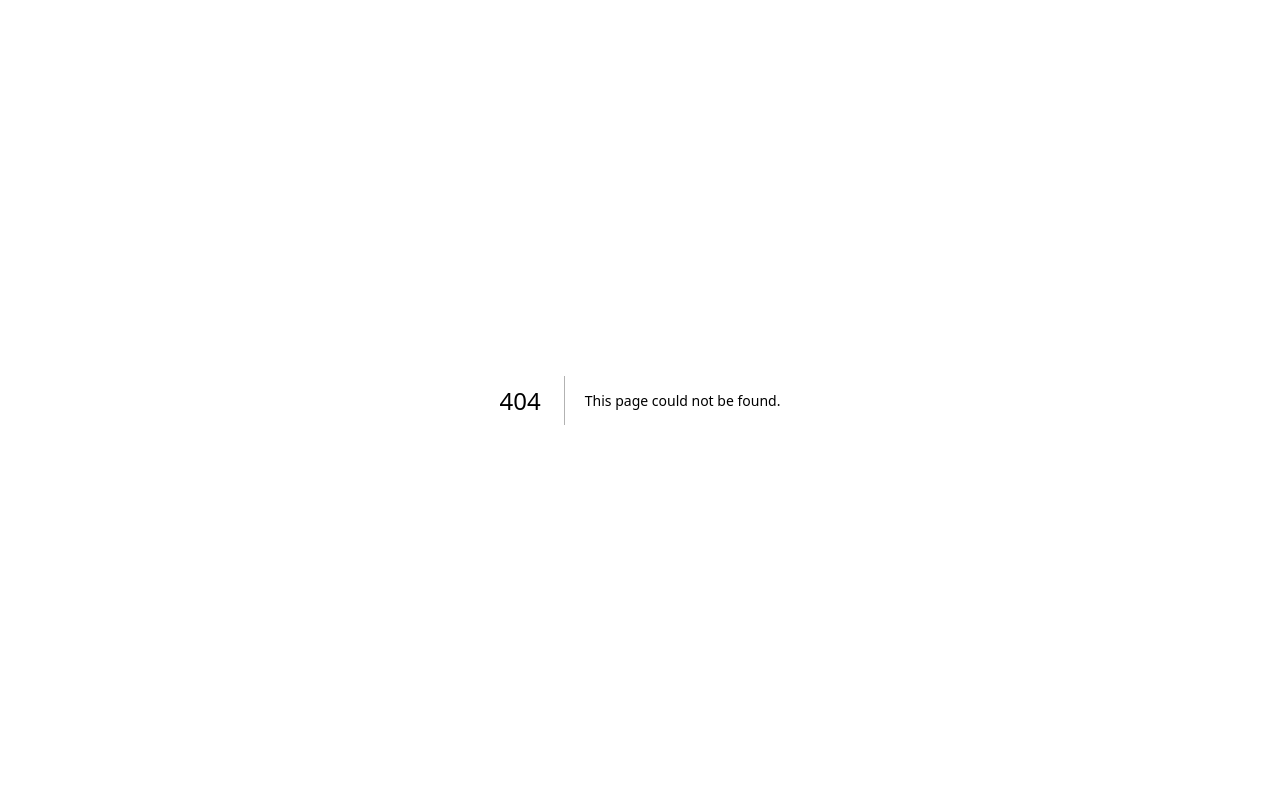
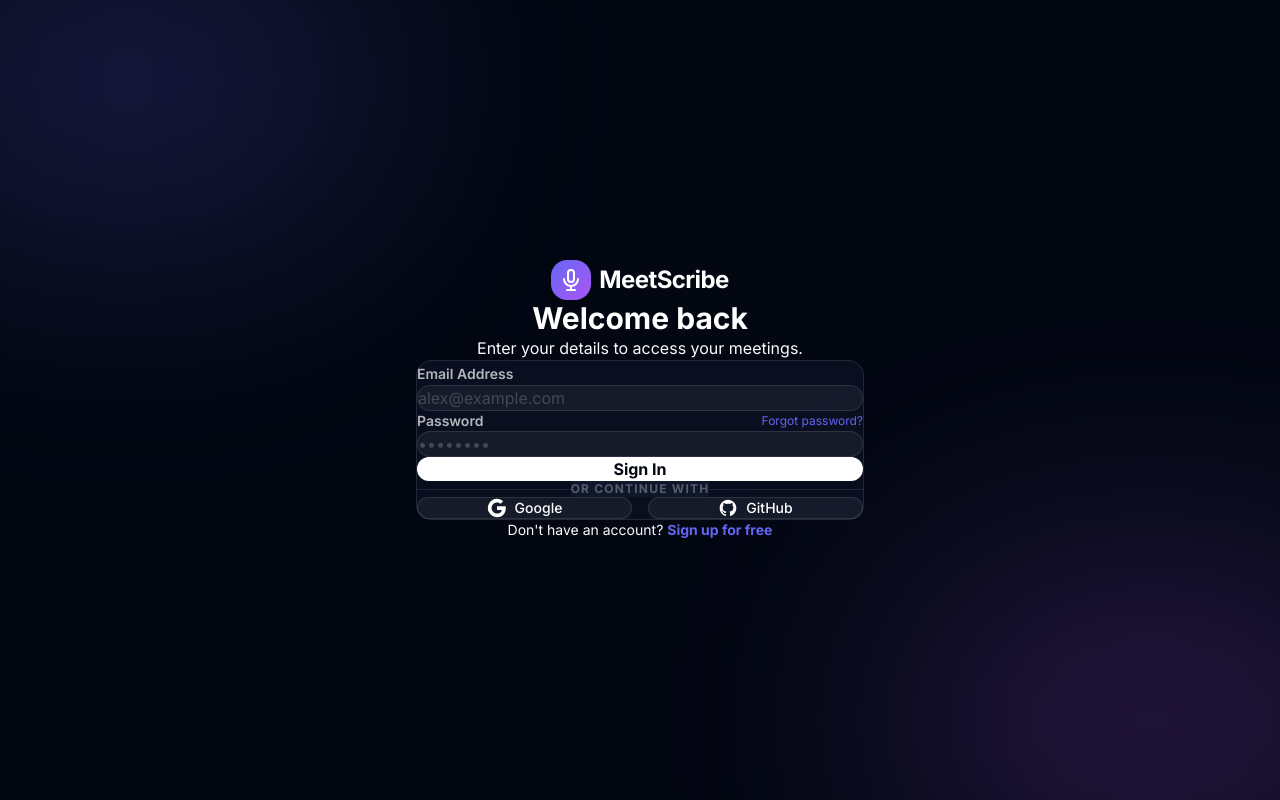
Before and after one commit to BYIRINGIRO-Samuel/Summora, a Next.js app: page /login in a window 1280 px wide. Before the commit this address had no page. Built offline with nearby package versions, Linux system fonts and the light colour scheme.

Commit message:
feat: implement premium login page

```diff
--- /dev/null
+++ b/app/login/page.tsx
@@ -0,0 +1,97 @@
+"use client";
+
+import Link from "next/link";
+import { useState } from "react";
+
+export default function LoginPage() {
+  const [email, setEmail] = useState("");
+  const [password, setPassword] = useState("");
+
+  return (
+    <div className="min-h-screen flex items-center justify-center relative p-6 overflow-hidden">
+      {/* Background Decor */}
+      <div className="absolute top-0 left-0 w-full h-full -z-10">
+        <div className="absolute top-[-10%] left-[-10%] w-[40%] h-[40%] bg-primary/20 rounded-full blur-[120px]" />
+        <div className="absolute bottom-[-10%] right-[-10%] w-[40%] h-[40%] bg-secondary/20 rounded-full blur-[120px]" />
+      </div>
+
+      <div className="w-full max-w-md">
+        <div className="text-center mb-10">
+          <Link href="/" className="inline-flex items-center gap-2 mb-8 group">
+            <div className="w-10 h-10 rounded-xl bg-gradient-to-br from-primary to-secondary flex items-center justify-center">
+              <svg className="w-6 h-6 text-white" fill="none" viewBox="0 0 24 24" stroke="currentColor">
+                <path strokeLinecap="round" strokeLinejoin="round" strokeWidth={2} d="M19 11a7 7 0 01-7 7m0 0a7 7 0 01-7-7m7 7v4m0 0H8m4 0h4m-4-8a3 3 0 01-3-3V5a3 3 0 116 0v6a3 3 0 01-3 3z" />
+              </svg>
+            </div>
+            <span className="text-2xl font-bold tracking-tight text-white group-hover:gradient-text transition-all duration-300">MeetScribe</span>
+          </Link>
+          <h1 className="text-3xl font-bold text-white mb-2">Welcome back</h1>
+          <p className="text-text-muted">Enter your details to access your meetings.</p>
+        </div>
+
+        <div className="glass-card p-8 md:p-10">
+          <form className="space-y-6" onSubmit={(e) => e.preventDefault()}>
+            <div className="space-y-2">
+              <label className="text-sm font-semibold text-white/70 ml-1">Email Address</label>
+              <input
+                type="email"
+                value={email}
+                onChange={(e) => setEmail(e.target.value)}
+                placeholder="alex@example.com"
+                className="w-full px-4 py-3 rounded-xl bg-white/5 border border-white/10 text-white placeholder:text-white/20 focus:border-primary focus:ring-1 focus:ring-primary outline-none transition-all"
+              />
+            </div>
+            <div className="space-y-2">
+              <div className="flex justify-between items-center">
+                <label className="text-sm font-semibold text-white/70 ml-1">Password</label>
+                <Link href="#" className="text-xs text-primary hover:underline">Forgot password?</Link>
+              </div>
+              <input
+                type="password"
+                value={password}
+                onChange={(e) => setPassword(e.target.value)}
+                placeholder="••••••••"
+                className="w-full px-4 py-3 rounded-xl bg-white/5 border border-white/10 text-white placeholder:text-white/20 focus:border-primary focus:ring-1 focus:ring-primary outline-none transition-all"
+              />
+            </div>
+
+            <button className="w-full py-4 rounded-xl bg-white text-background font-bold hover:bg-gray-200 transition-all transform active:scale-[0.98] shadow-lg">
+              Sign In
+            </button>
+
+            <div className="relative">
+              <div className="absolute inset-0 flex items-center">
+                 <div className="w-full border-t border-white/10"></div>
+              </div>
+              <div className="relative flex justify-center text-xs uppercase font-bold tracking-widest text-white/30">
+                 <span className="bg-[#0f172a] px-2">Or continue with</span>
+              </div>
+            </div>
+
+            <div className="grid grid-cols-2 gap-4">
+              <button className="flex items-center justify-center gap-2 py-3 rounded-xl bg-white/5 border border-white/10 hover:bg-white/10 transition-all text-white text-sm font-medium">
+                <svg className="w-5 h-5" viewBox="0 0 24 24">
+                  <path fill="currentColor" d="M22.56 12.25c0-.78-.07-1.53-.2-2.25H12v4.26h5.92c-.26 1.37-1.04 2.53-2.21 3.31v2.77h3.57c2.08-1.92 3.28-4.74 3.28-8.09z" />
+                  <path fill="currentColor" d="M12 23c2.97 0 5.46-.98 7.28-2.66l-3.57-2.77c-.98.66-2.23 1.06-3.71 1.06-2.86 0-5.29-1.93-6.16-4.53H2.18v2.84C3.99 20.53 7.7 23 12 23z" />
+                  <path fill="currentColor" d="M5.84 14.09c-.22-.66-.35-1.36-.35-2.09s.13-1.43.35-2.09V7.07H2.18C1.43 8.55 1 10.22 1 12s.43 3.45 1.18 4.93l2.85-2.22.81-.62z" />
+                  <path fill="currentColor" d="M12 5.38c1.62 0 3.06.56 4.21 1.64l3.15-3.15C17.45 2.09 14.97 1 12 1 7.7 1 3.99 3.47 2.18 7.07l3.66 2.84c.87-2.6 3.3-4.53 6.16-4.53z" />
+                </svg>
+                Google
+              </button>
+              <button className="flex items-center justify-center gap-2 py-3 rounded-xl bg-white/5 border border-white/10 hover:bg-white/10 transition-all text-white text-sm font-medium">
+                <svg className="w-5 h-5" viewBox="0 0 24 24">
+                  <path fill="currentColor" d="M12 2C6.477 2 2 6.477 2 12c0 4.418 2.865 8.166 6.839 9.489.5.092.682-.217.682-.482 0-.237-.008-.866-.013-1.7-2.782.603-3.369-1.34-3.369-1.34-.454-1.156-1.11-1.463-1.11-1.463-.908-.62.069-.608.069-.608 1.003.07 1.531 1.03 1.531 1.03.892 1.529 2.341 1.087 2.91.831.092-.647.35-1.088.636-1.338-2.22-.253-4.555-1.11-4.555-4.943 0-1.091.39-1.984 1.029-2.683-.103-.253-.446-1.27.098-2.647 0 0 .84-.269 2.75 1.025A9.564 9.564 0 0112 6.844c.85.004 1.705.115 2.504.337 1.909-1.294 2.747-1.025 2.747-1.025.546 1.377.202 2.394.1 2.647.64.699 1.028 1.592 1.028 2.683 0 3.842-2.339 4.687-4.566 4.935.359.309.678.92.678 1.855 0 1.338-.012 2.419-.012 2.747 0 .268.18.58.688.482C19.138 20.161 22 16.416 22 12c0-5.523-4.477-10-10-10z" />
+                </svg>
+                GitHub
+              </button>
+            </div>
+          </form>
+        </div>
+
+        <p className="text-center mt-10 text-sm text-text-muted">
+          Don&apos;t have an account? <Link href="/signup" className="text-primary font-bold hover:underline">Sign up for free</Link>
+        </p>
+      </div>
+    </div>
+  );
+}
```
